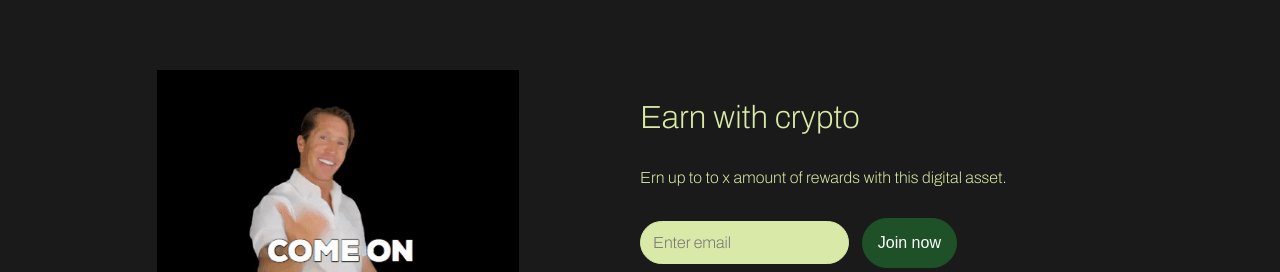
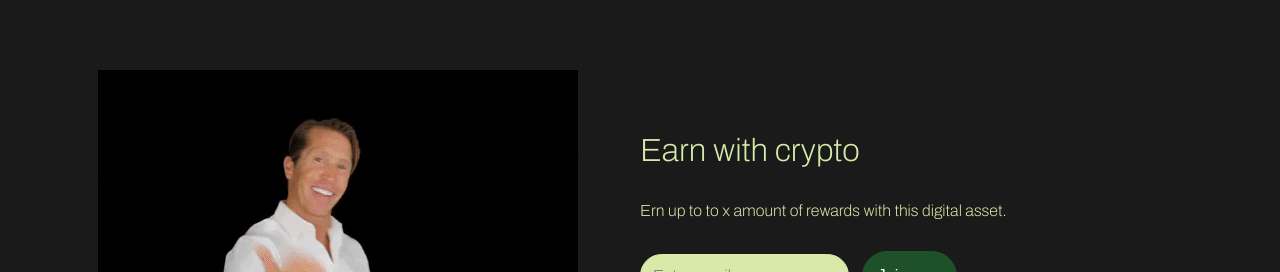
Before and after one commit to cosisaxis/crypto-startup-landing-page, a React (Create React App) app: page / in a window 1280 px wide. Shown: the part 528-800 px from the top of the page. Built offline with nearby package versions, Linux system fonts and the light colour scheme; no server answers.

Commit message:
try image now

```diff
--- a/src/components/SignUp.css
+++ b/src/components/SignUp.css
@@ -12,7 +12,7 @@
 }
 
 .sign-up-section img{
-   max-width: 60%;
+   max-width: 80%;
    margin-bottom: 20px;
 }
 .sign-up-section{
```
